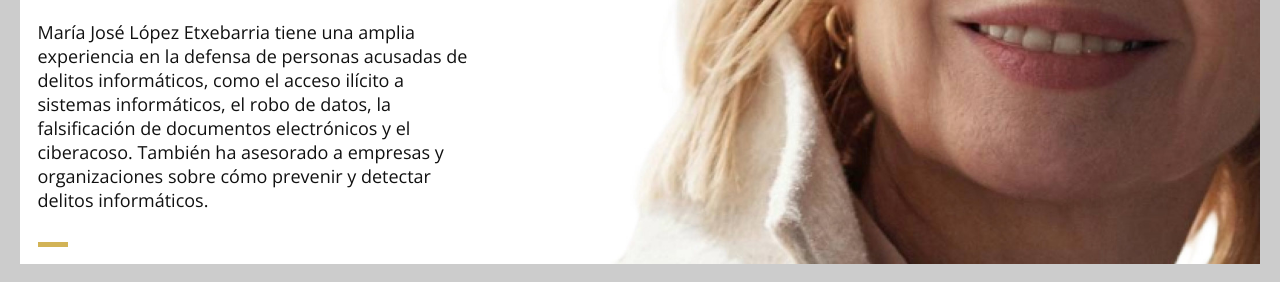
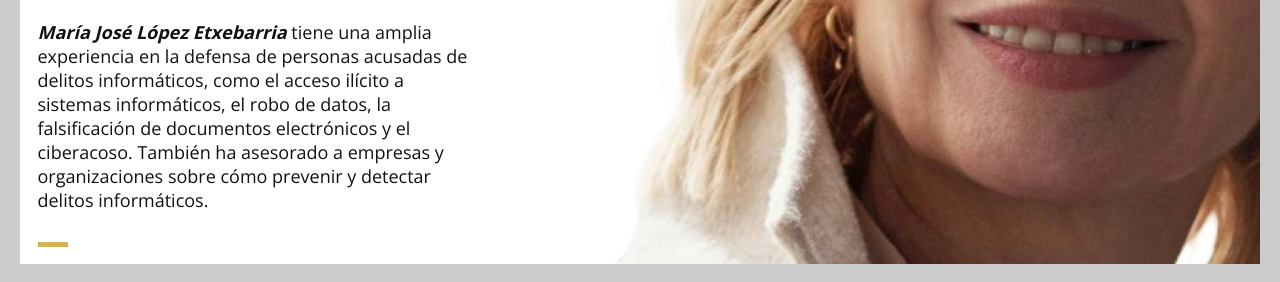
Before and after one commit to firedevelop/derecho-penal-delitos-informaticos, a plain HTML site: page index.html in a window 1280 px wide. Shown: the part 516-798 px from the top of the page. Drawn offline with nearby package versions, Linux system fonts and the light colour scheme.

Commit message:
bold name

```diff
--- a/index.html
+++ b/index.html
@@ -132,7 +132,7 @@
 
                 <div class="section-heading">
                     <h1>DERECHO PENAL DELITOS INFORMÁTICOS</h1>
-                    <h2>María José López Etxebarria  tiene una amplia experiencia en la defensa de personas acusadas de delitos informáticos, como el acceso ilícito a sistemas informáticos, el robo de datos, la falsificación de documentos electrónicos y el ciberacoso. También ha asesorado a empresas y organizaciones sobre cómo prevenir y detectar delitos informáticos.</h2>
+                    <h2><b><i>María José López Etxebarria</i></b>  tiene una amplia experiencia en la defensa de personas acusadas de delitos informáticos, como el acceso ilícito a sistemas informáticos, el robo de datos, la falsificación de documentos electrónicos y el ciberacoso. También ha asesorado a empresas y organizaciones sobre cómo prevenir y detectar delitos informáticos.</h2>
                 </div>
 
                 <!--Call to Action-->
```
